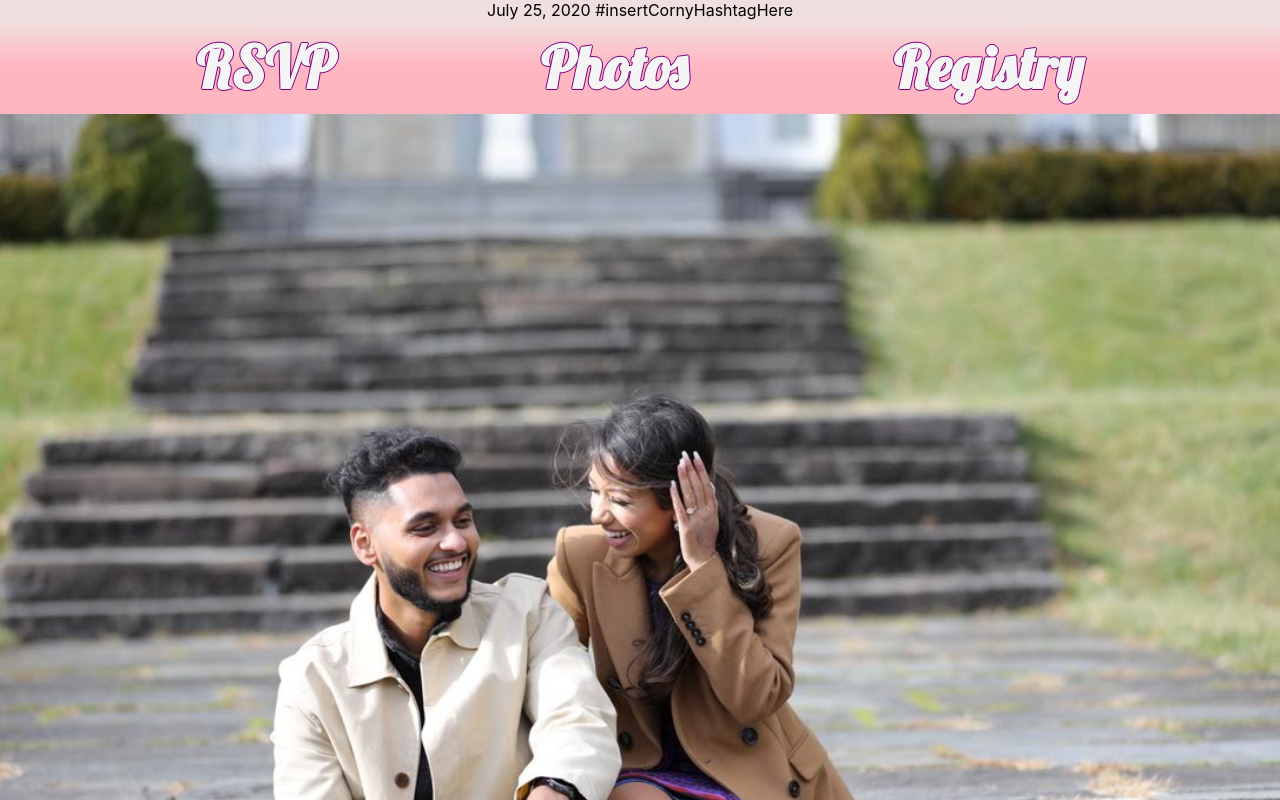
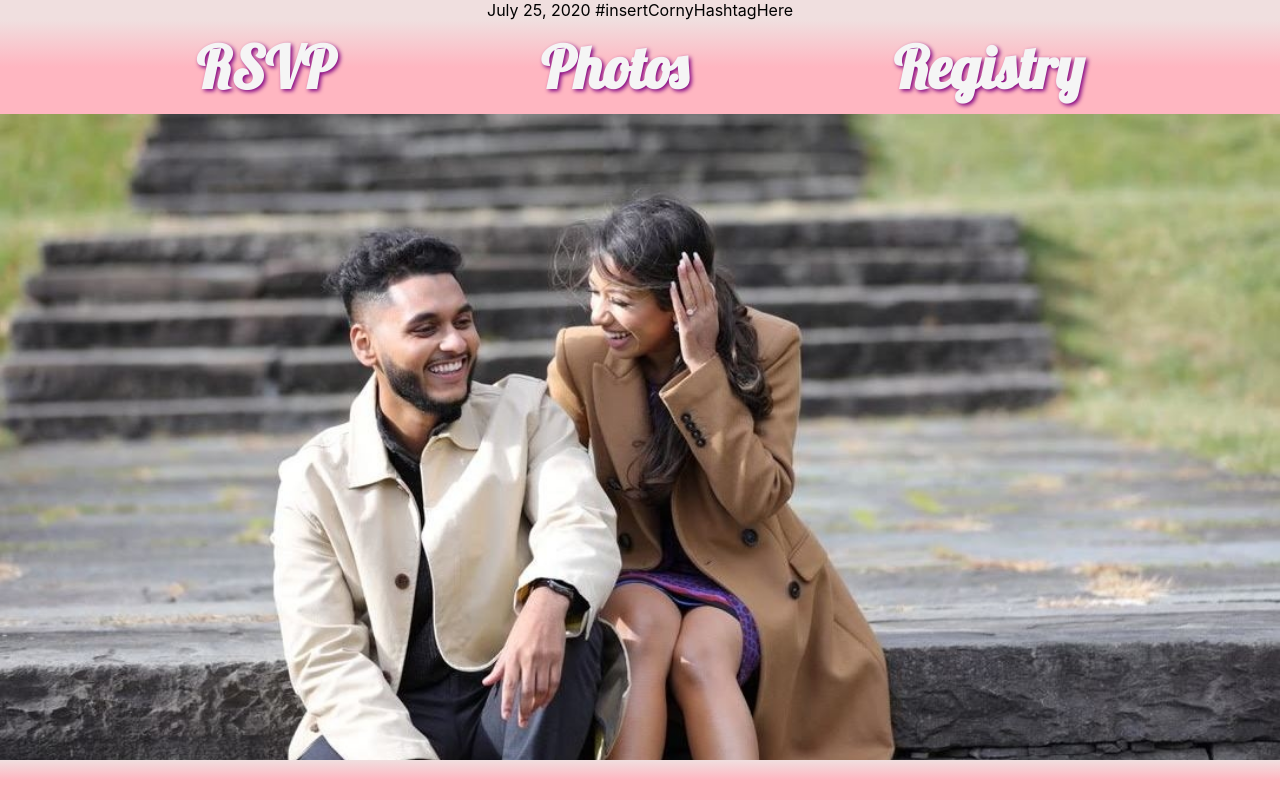
Before and after one commit to asrahman97/project2, a React (Create React App) app in the folder wedding-app/: page / in a window 1280 px wide. Shown: the top 800 px of the page. Built offline with nearby package versions, Linux system fonts and the light colour scheme.

Commit message:
made footer fixed

```diff
--- a/wedding-app/src/App.css
+++ b/wedding-app/src/App.css
@@ -25,8 +25,9 @@ body {
 
 .nav-head {
   font-weight: 600;
-  text-shadow: -1px 0 purple, 0 1px purple, 1px 0 purple, 0 -1px purple;
+  /* text-shadow: -1px 0 purple, 0 1px purple, 1px 0 purple, 0 -1px purple; */
   margin: 10px;
+  text-shadow: 2px 2px 4px purple;
 }
 
 table {
@@ -39,3 +40,16 @@ table {
 td {
   padding-left: 20px;
 }
+
+.break {
+  margin-bottom: 50px;
+}
+
+.footer {
+  position: fixed;
+  height: 40px;
+  left: 0;
+  bottom: 0;
+  width: 100%;
+  background: linear-gradient(#f0dfdf, lightpink, lightpink);
+}
--- a/wedding-app/src/App.js
+++ b/wedding-app/src/App.js
@@ -1,6 +1,6 @@
 import React, { Component } from 'react';
 import './App.css';
-import hero from './images/hero.jpg'
+import rsz_hero from './images/rsz_hero.jpg'
 import GuestList from './components/guestList'
 import Header from './components/header'
 import Footer from './components/footer'
@@ -124,7 +124,7 @@ class App extends Component {
         <Header />
 
         <div>
-          <img src={hero} alt='img goes here' className='hero'/>
+          <img src={rsz_hero} alt='img goes here' className='hero'/>
         </div>
 
         <form onSubmit={this.newGuest}>
@@ -163,6 +163,8 @@ class App extends Component {
           ghostGuest={this.state.inputGuest}
         />
 
+        <div className='break'></div>
+
 
         <Footer />
 
--- a/wedding-app/src/components/footer.js
+++ b/wedding-app/src/components/footer.js
@@ -3,8 +3,7 @@ import React from 'react'
 
 const Footer = () => {
   return (
-    <div>
-      This is the footer
+    <div className='footer'>
     </div>
   )
 }
```
Also changed, not shown: wedding-app/src/images/rsz_hero.jpg (added).
